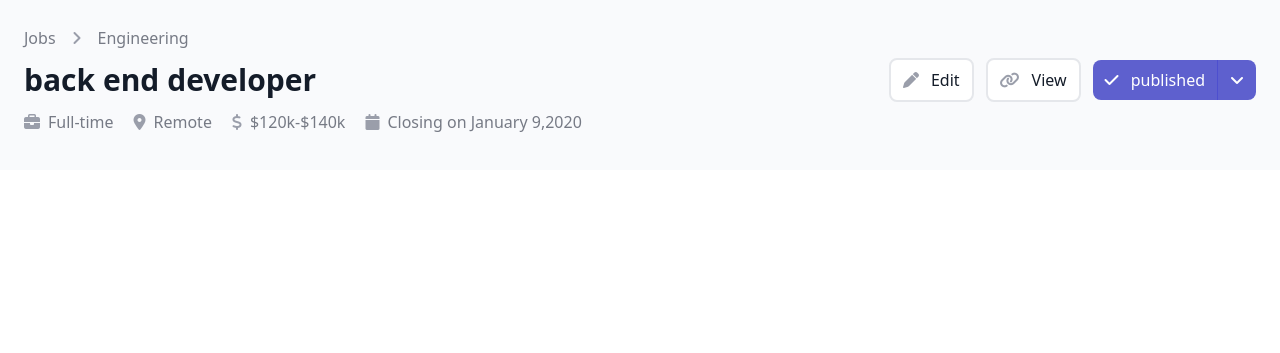
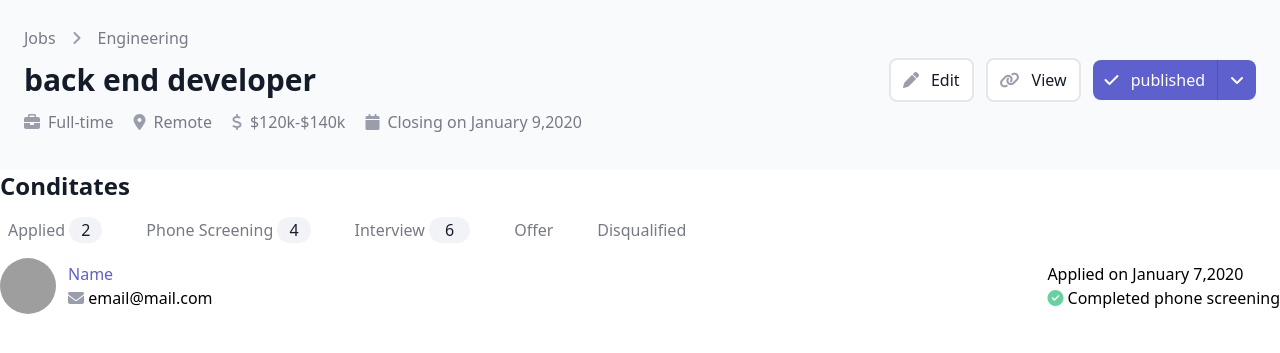
Before and after one commit to TimmyChan99/youcan-test, a website built with webpack: page src/index.html in a window 1280 px wide. Shown: the part 85-438 px from the top of the page. Built offline with nearby package versions, Linux system fonts and the light colour scheme; grey boxes are pictures that could not be loaded.

Commit message:
Create candidades list head

```diff
--- a/src/index.html
+++ b/src/index.html
@@ -17,7 +17,7 @@
                 </a>
                 <nav>
                     <ul class='flex items-center justify-center space-x-1'>
-                        <li class='px-4 py-2 rounded-md bg-[#f2f3f5]'><a href="/">dashboard</a></li>
+                        <li class='px-4 py-2 rounded-md bg-[#f2f3f7]'><a href="/">dashboard</a></li>
                         <li class='px-4 py-2'><a href="/">jobs</a></li>
                         <li class='px-4 py-2'><a href="/">application</a></li>
                         <li class='px-4 py-2'><a href="/">company</a></li>
@@ -44,7 +44,7 @@
                     <i class="fa-solid fa-angle-right text-[#9a9eaa]"></i>
                     <a href="/">engineering</a>
                 </div>
-                <p class='font-bold text-3xl text-custom-blue'>back end developer</p>
+                <h1 class='font-bold text-3xl text-custom-blue'>back end developer</h1>
                 <ul class='flex items-center justify-start space-x-5 text-custom-gray'>
                     <li class='flex items-center justify-start space-x-2'>
                         <i class="fa-solid fa-briefcase text-[#9a9eaa]"></i>
@@ -87,6 +87,49 @@
             </div>
         </section>
     </header>
+    <main>
+        <h2 class='text-2xl font-bold text-custom-blue'>Conditates</h2>
+        <div>
+            <ul class='capitalize flex items-center space-x-7 text-custom-gray font-medium'>
+                <li class='px-2 py-4'>
+                    <span>applied</span>
+                    <span class='bg-[#F2F3F7] px-3 py-0.5 text-center rounded-2xl text-custom-blue'>2</span>
+                </li>
+                <li class='px-2 py-4'>
+                    <span>phone screening</span>
+                    <span class='bg-[#F2F3F7] px-3 py-0.5 text-center rounded-2xl text-custom-blue'>4</span>
+                </li>
+                <li class='px-2 py-4'>
+                    <span>interview</span>
+                    <span class='bg-[#F2F3F7] px-4 py-0.5 text-center rounded-2xl text-custom-blue'>6</span>
+                </li>
+                <li class='px-2 py-4'>offer</li>
+                <li class='px-2 py-4'>disqualified</li>
+            </ul>
+        </div>
+        <ul class='grid'>
+            <li class='flex items-center justify-between'>
+                <div class='flex items-center justify-center space-x-3'>
+                    <img class='w-14 h-14 rounded-full object-cover'
+                        src="https://randomuser.me/api/portraits/thumb/women/47.jpg" alt="candidate profile">
+                    <div>
+                        <p class='capitalize text-custom-purple font-medium'>name</p>
+                            <span>
+                                <i class="fa-solid fa-envelope text-[#9a9eaa]"></i>
+                                email@mail.com
+                            </span>
+                    </div>
+                </div>
+                <div>
+                    <p>Applied on January 7,2020</p>
+                    <p>
+                        <i class="fa-solid fa-circle-check text-[#67d1a1]"></i>
+                        <span>Completed phone screening</span>
+                    </p>
+                </div>
+            </li>
+        </ul>
+    </main>
 </body>
 
 </html>
```
